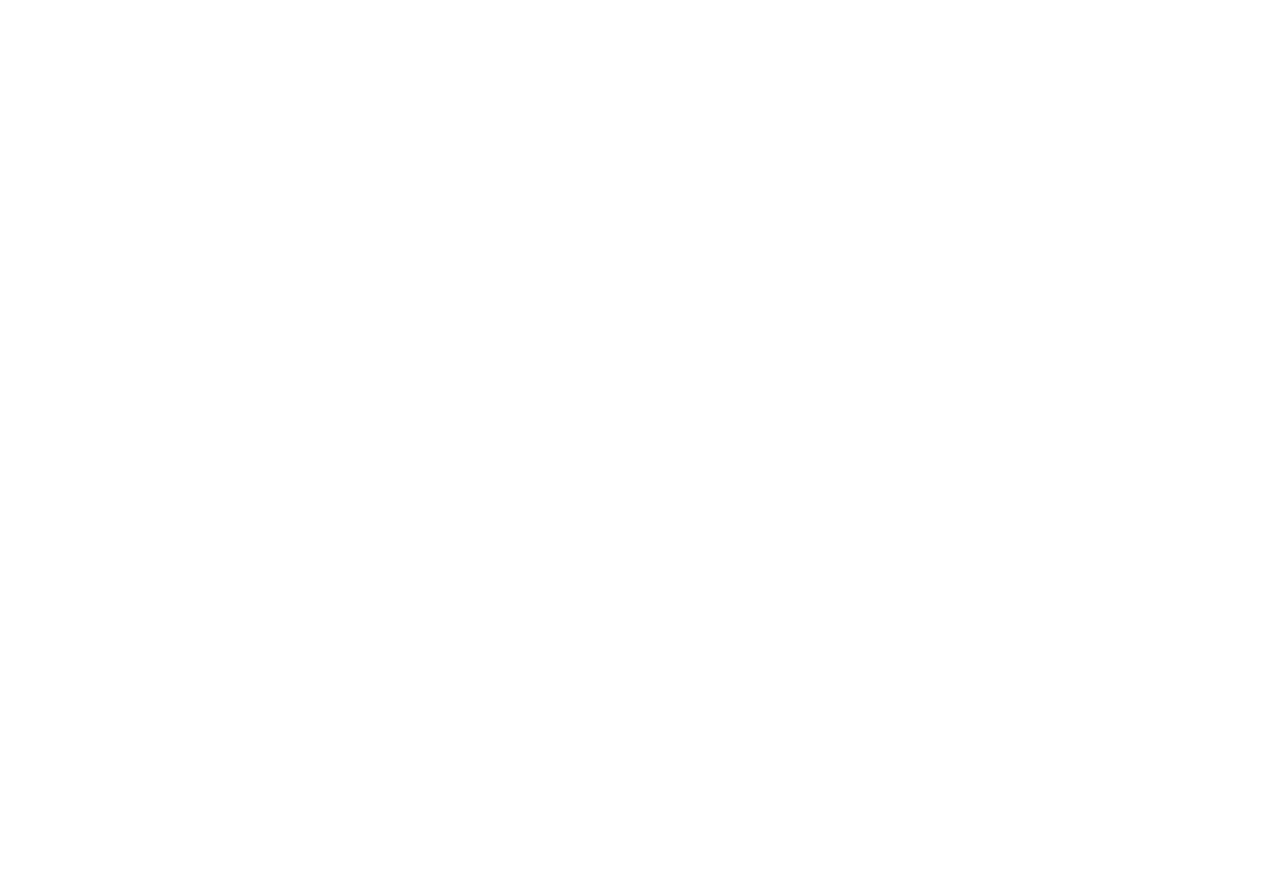
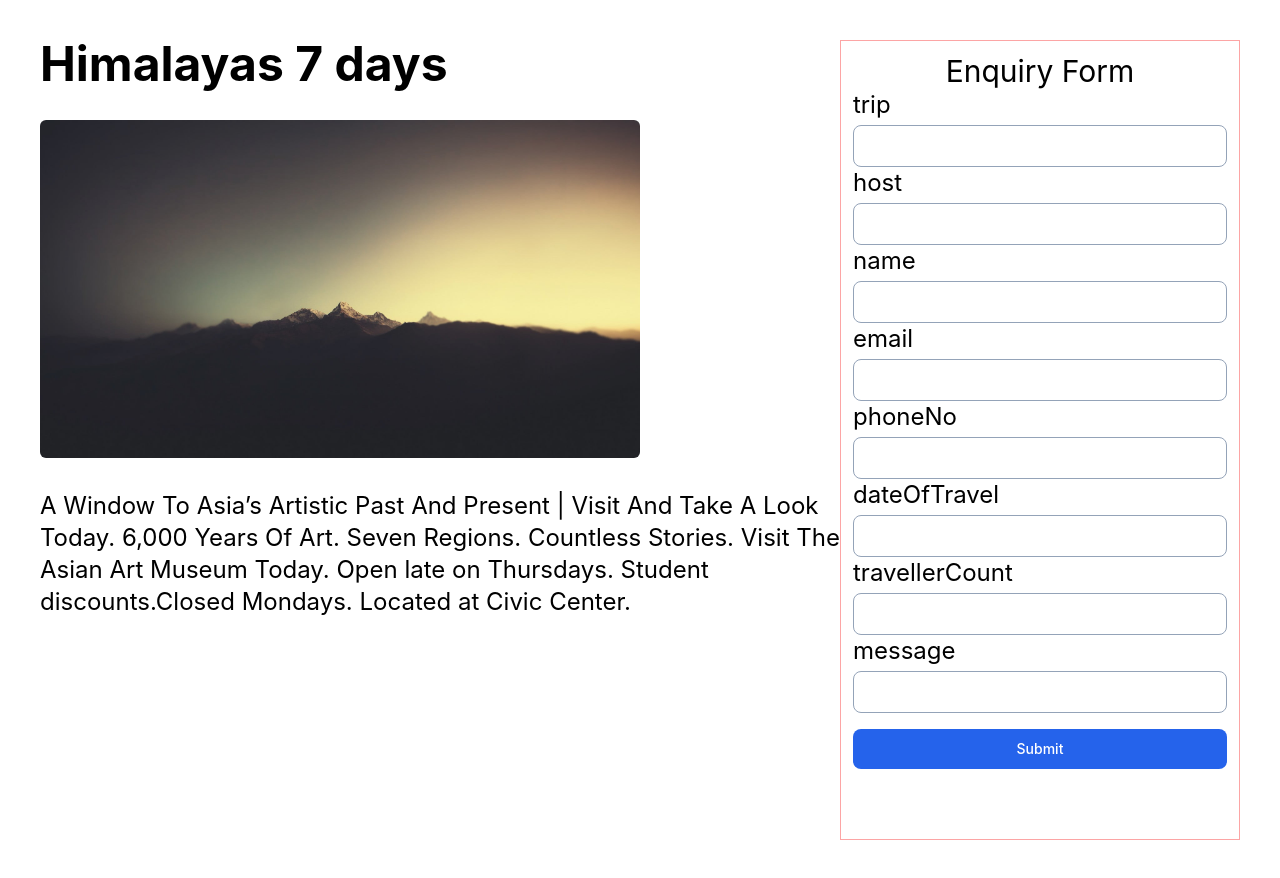
Before and after one commit to programmerpranit/tripez-psp, a Next.js app: page /partner/trips in a window 1280 px wide. Before the commit the page ends 800 px from the top, so only its background shows below. Built offline with nearby package versions, Linux system fonts and the light colour scheme.

Commit message:
Trip component ready

```diff
--- a/components/Trip.jsx
+++ b/components/Trip.jsx
@@ -1,10 +1,157 @@
-import React from 'react'
+import { React, useState } from "react";
 
-export default function Trip() {
+export default function Trip(props) {
+  // TODO: Write all the states and add them to event listners
+  const [trip, setTrip] = useState("");
+  const [host, sethost] = useState("");
+
   return (
-    <div>
-        Trip Component
+    <div className="h-screen flex m-10 flex-col md:flex-row">
+      <div className="md:w-2/3">
+        <h1 className="font-bold text-2xl md:text-5xl">{props.name}</h1>
+        <img
+          className="mt-4 md:mt-8 md:w-3/4  rounded-md"
+          src={props.imgUrl}
+          alt="img"
+        />
+        <p className="mt-4 md:mt-8 w-3/3 text-xl md:text-2xl">{props.desc}</p>
+      </div>
+
+      <div className="h-screen mt-10 md:mt-0 md:w-1/3 p-3 text-xl md:text-2xl border border-red-300">
+        <h1 className="text-center text-2xl md:text-3xl">Enquiry Form</h1>
+        <form>
+          <div>
+            <label htmlFor="trip" className="block mb-1">
+              trip
+            </label>
+            <input
+              onChange={(e) => {
+                setTrip(e.target.value);
+              }}
+              id="trip"
+              type="text"
+              className="border border-slate-400 rounded-lg block w-full p-1 "
+              required=""
+            ></input>
+          </div>
+
+          <div>
+            <label htmlFor="host" className="block mb-1">
+              host
+            </label>
+            <input
+              onChange={(e) => {
+                sethost(e.target.value);
+              }}
+              id="host"
+              type="text"
+              className="border border-slate-400 rounded-lg block w-full p-1"
+              required=""
+            ></input>
+          </div>
+
+          <div>
+            <label htmlFor="name" className="block mb-1">
+              name
+            </label>
+            <input
+              onChange={(e) => {
+                setState(e.target.value);
+              }}
+              id="name"
+              type="text"
+              className="border border-slate-400 rounded-lg block w-full p-1"
+              required=""
+            ></input>
+          </div>
+
+          <div>
+            <label htmlFor="email" className="block mb-1">
+              email
+            </label>
+            <input
+              onChange={(e) => {
+                setState(e.target.value);
+              }}
+              id="email"
+              type="text"
+              className="border border-slate-400 rounded-lg block w-full p-1"
+              required=""
+            ></input>
+          </div>
+
+          <div>
+            <label htmlFor="phoneNo" className="block mb-1">
+              phoneNo
+            </label>
+            <input
+              onChange={(e) => {
+                setState(e.target.value);
+              }}
+              id="phoneNo"
+              type="text"
+              className="border border-slate-400 rounded-lg block w-full p-1"
+              required=""
+            ></input>
+          </div>
+
+          <div>
+            <label htmlFor="dateOfTravel" className="block mb-1">
+              dateOfTravel
+            </label>
+            <input
+              onChange={(e) => {
+                setState(e.target.value);
+              }}
+              id="dateOfTravel"
+              type="text"
+              className="border border-slate-400 rounded-lg block w-full p-1"
+              required=""
+            ></input>
+          </div>
+
+          <div>
+            <label htmlFor="travellerCount" className="block mb-1">
+              travellerCount
+            </label>
+            <input
+              onChange={(e) => {
+                setState(e.target.value);
+              }}
+              id="travellerCount"
+              type="text"
+              className="border border-slate-400 rounded-lg block w-full p-1"
+              required=""
+            ></input>
+          </div>
+
+          <div>
+            <label htmlFor="message" className="block mb-1">
+              message
+            </label>
+            <input
+              onChange={(e) => {
+                setState(e.target.value);
+              }}
+              id="message"
+              type="text"
+              className="border border-slate-400 rounded-lg block w-full p-1"
+              required=""
+            ></input>
+          </div>
+
+          <div>
+            <button
+              type="submit"
+              className="w-full mt-4 mb-2 text-white bg-primary-600 hover:bg-primary-700 focus:ring-4 focus:outline-none focus:ring-primary-300 font-medium rounded-lg text-sm px-5 py-2.5 text-center dark:bg-primary-600 dark:hover:bg-primary-700 dark:focus:ring-primary-800"
+            >
+              Submit
+            </button>
+          </div>
+
+        </form>
+      </div>
 
     </div>
-  )
+  );
 }
--- a/pages/partner/trips/index.js
+++ b/pages/partner/trips/index.js
@@ -1,8 +1,14 @@
+import Trip from "@/components/Trip"
 
 export default function index() {
   return (
     <div>
+      <Trip name={"Himalayas 7 days"}
 
+            desc={"A Window To Asia’s Artistic Past And Present | Visit And Take A Look Today. 6,000 Years Of Art. Seven Regions. Countless Stories. Visit The Asian Art Museum Today. Open late on Thursdays. Student discounts.Closed Mondays. Located at Civic Center."}
+
+            imgUrl = {"/himalaya.jpg"}
+      />
     </div>
   )
 }
```
Also changed, not shown: 1 other file (tests, documents, lock files or other folders).
